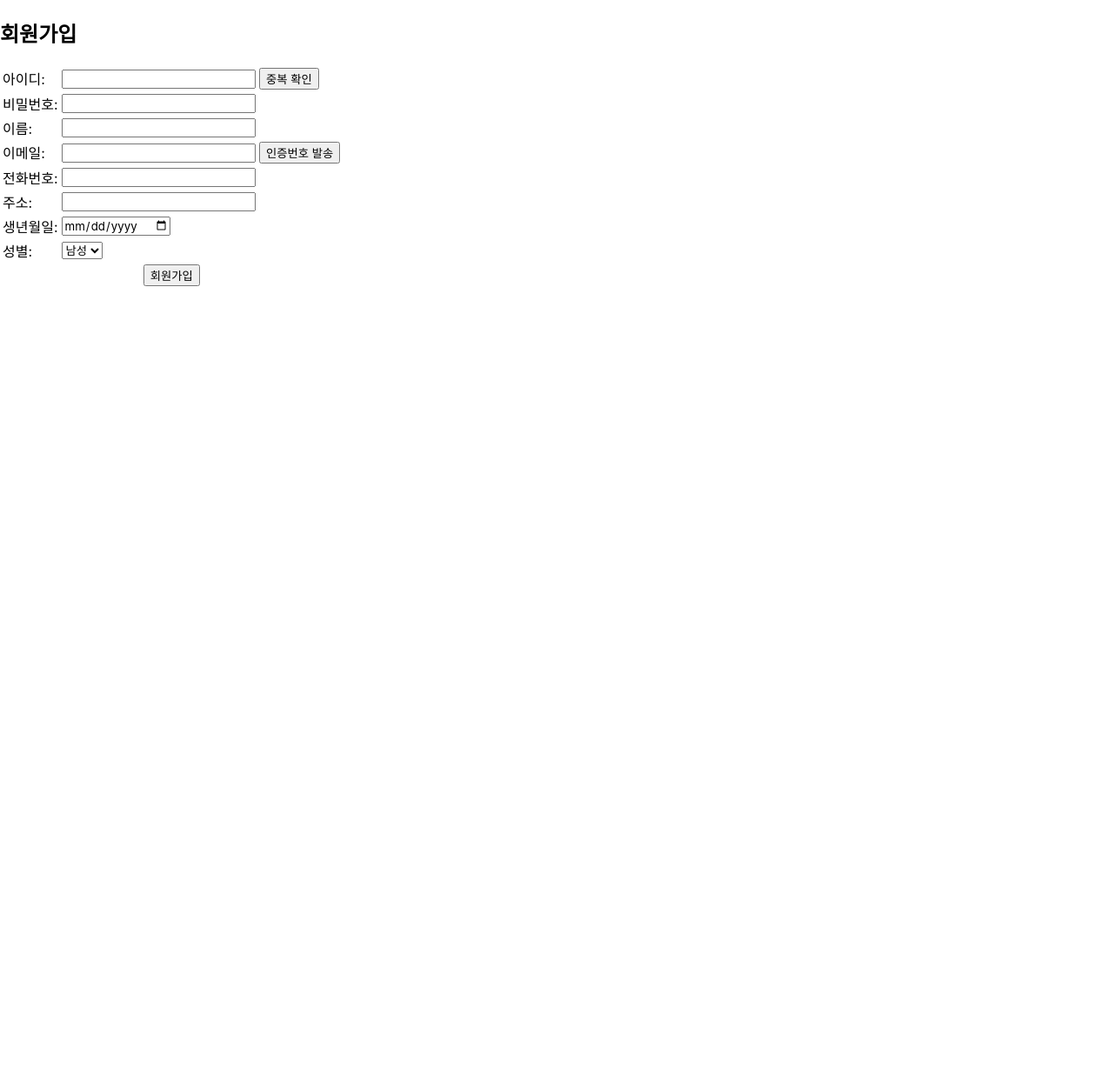
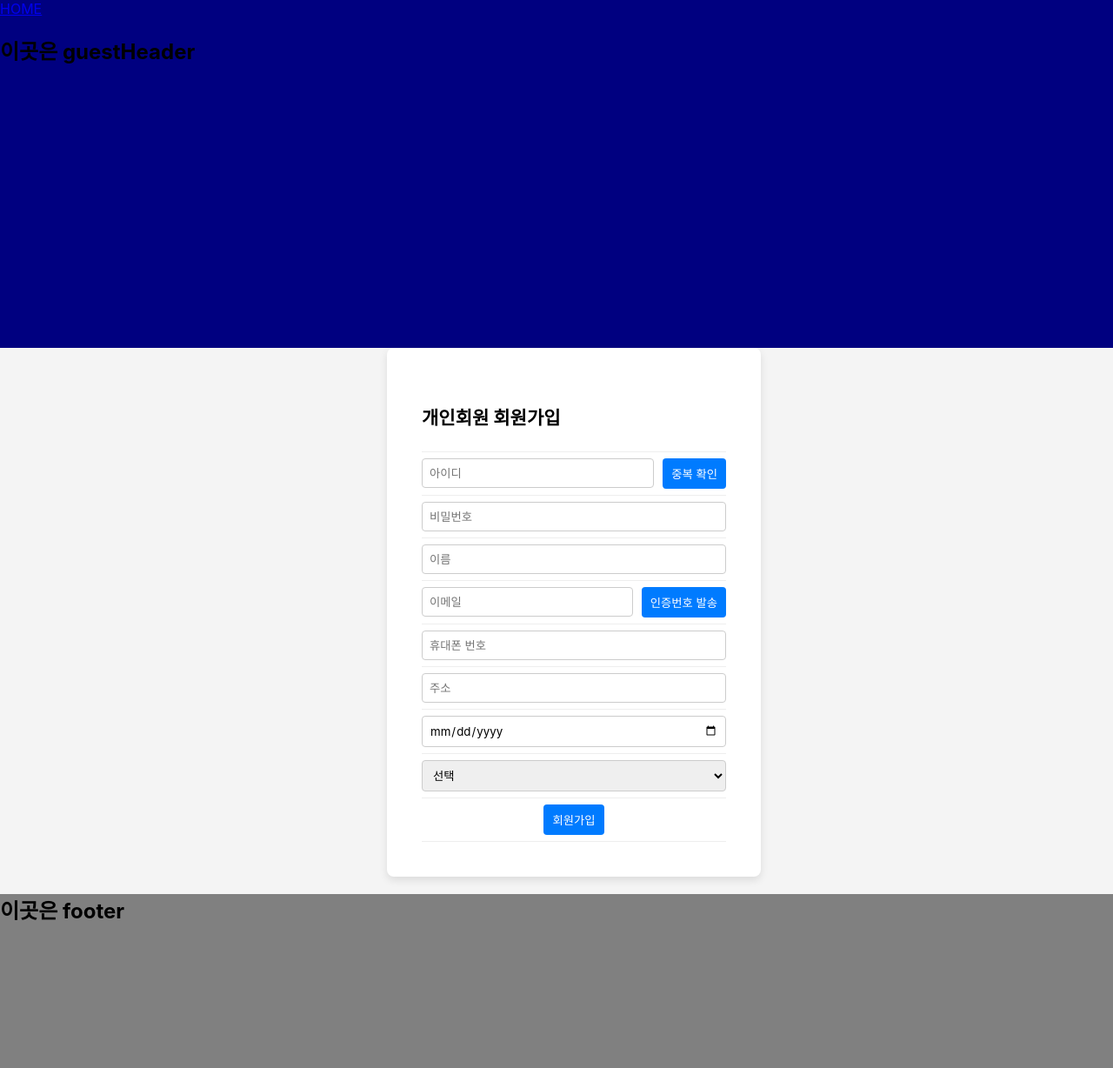
Before and after one commit to sujimvm/WorkWave, a Spring Boot app: page /user_insert.go in a window 1280 px wide. Shown: the whole page at 87% size. Before the commit the page ends 329 px from the top, so only its background shows below. Run offline with Spring Boot 4, Linux system fonts and the light colour scheme; some libraries are stand-ins or nearby versions.

Commit message:
유저 회원가입 폼 수정

```diff
--- a/Team2Project/src/main/java/com/Team2Project/WorkWave/controller/UserController.java
+++ b/Team2Project/src/main/java/com/Team2Project/WorkWave/controller/UserController.java
@@ -81,10 +81,21 @@ public class UserController {
    }
 
    // 유저 회원가입 성공
-   @PostMapping("/insertUser")
-   public String insertUser(UserDTO user) {
+   @PostMapping("/user_insert_ok.go")
+   public String insertUser(UserDTO user,
+		   					HttpServletResponse response) throws IOException {
+
+	  response.setContentType("text/html; charset=UTF-8");
+
+	  PrintWriter out = response.getWriter();
+
       userService.insertUser(user);
-      return "user/login"; // 성공 페이지로 리디렉션
+
+      out.println("<script>");
+      out.println("alert('회원가입 성공')");
+      out.println("</script>");
+
+      return "index";
    }
 
    // 유저 정보 수정받기 전 비밀번호 확인 페이지로 이동
@@ -124,7 +135,7 @@ public class UserController {
       }
    }
 
-
+   // 유저 회원 수정 성공 시 경로
    @PostMapping("/user_update.go")
    public void updateok(UserDTO dto, HttpServletResponse response) throws IOException {
 
@@ -148,6 +159,7 @@ public class UserController {
 
    }
 
+   // 유저 정보 삭제 시 삭제 페이지 이동
    @GetMapping("/user_delete.go")
    public String delete(HttpSession session) {
 
--- /dev/null
+++ b/Team2Project/src/main/resources/static/css/join.css
@@ -0,0 +1,70 @@
+@charset "UTF-8";
+
+.checkmark {
+    display: none;
+    color: green;
+    font-size: 16px;
+    margin-left: 5px;
+}
+
+body {
+    font-family: 'Arial', sans-serif;
+    background-color: #f4f4f4;
+    display: flex; /* flexbox 사용 */
+    flex-direction: column; /* 세로 방향 배치 */
+    min-height: 100vh;
+    margin: 0;
+}
+
+form {
+    background-color: #fff;
+    padding: 40px;
+    border-radius: 8px;
+    box-shadow: 0 4px 10px rgba(0, 0, 0, 0.1);
+    width: 350px; /* 또는 원하는 너비 */
+}
+
+table {
+    width: 100%;
+    border-collapse: collapse;
+}
+
+td {
+	font-size: 14px;
+    padding: 7px 0;
+    border-bottom: 1px solid #eee;
+}
+
+input[type="text"],
+input[type="password"],
+input[type="date"],
+select {
+    width: 100%;
+    padding: 8px;
+    border: 1px solid #ccc;
+    border-radius: 4px;
+    box-sizing: border-box;
+}
+
+button {
+    background-color: #007BFF; /* 파란색 버튼 */
+    color: white;
+    padding: 8px 10px;
+    border: none;
+    border-radius: 4px;
+    cursor: pointer;
+}
+
+button:hover {
+    background-color: #0056b3; /* 어두운 파란색 */
+}
+
+.inputgroup {
+    display: flex;
+    align-items: center;
+}
+
+.inputgroup input[type="text"] {
+    flex: 1;
+    margin-right: 10px;
+}
--- a/Team2Project/src/main/resources/static/css/user.css
+++ /dev/null
@@ -1,8 +0,0 @@
-@charset "UTF-8";
-
-.checkmark {
-    display: none;
-    color: green;
-    font-size: 16px;
-    margin-left: 5px;
-}
--- /dev/null
+++ b/Team2Project/src/main/resources/static/js/userInsert.js
@@ -0,0 +1,125 @@
+
+	$(document).ready(function() {
+	function validateForm() {
+	    // 아이디 중복 확인 체크 마크가 표시되어 있는지 확인
+	    var isIdValid = $('#checkmark').is(':visible');
+	    if (!isIdValid) {
+	        console.log("아이디가 유효하지 않습니다.");
+	        return false;
+	    }
+
+	    // 비밀번호 유효성 검사 체크 마크가 표시되어 있는지 확인
+	    var isPwdValid = $('#pwdCheckmark').is(':visible');
+	    if (!isPwdValid) {
+	        console.log("비밀번호가 유효하지 않습니다.");
+	        return false;
+	    }
+
+	    // 이메일 인증 체크 마크가 표시되어 있는지 확인
+	    var isEmailVer = $('#veriCheckmark').is(':visible');
+	    if (!isEmailVer) {
+	        console.log("이메일이 인증되지 않았습니다.");
+	        return false;
+	    }
+
+	    // 모든 필드가 유효한 경우
+	    return true;
+	}
+
+    $('#signupForm').submit(function(event) {
+        if (!validateForm()) {
+            alert("모든 필드를 올바르게 작성해주세요.");
+            event.preventDefault();
+        }
+    });
+
+    $('#sendCode').click(function() {
+        var email = $('#user_email').val();
+        console.log("Sending verification code to: " + email);
+        $.ajax({
+            url: '/sendCode',
+            type: 'POST',
+            dataType: 'json',
+            contentType: 'application/json',
+            data: JSON.stringify({ email: email }),
+            success: function(response) {
+                console.log("Response: ", response);
+                if (response.status === "success") {
+                    alert("인증번호가 이메일로 전송되었습니다.");
+                    $('#veriCodeContainer').show();
+                } else {
+                    alert("인증번호 전송에 실패했습니다.");
+                }
+            },
+            error: function(jqXHR, textStatus, errorThrown) {
+                console.log("Error: ", textStatus, errorThrown);
+                alert("인증번호 전송에 실패했습니다.");
+            }
+        });
+    });
+
+    $('#verifyCode').click(function() {
+        var email = $('#user_email').val();
+        var code = $('#veri_code').val();
+        console.log("Verifying code for: " + email);
+        $.ajax({
+            url: '/verifyCode',
+            type: 'POST',
+            dataType: 'json',
+            contentType: 'application/json',
+            data: JSON.stringify({ email: email, code: code }),
+            success: function(response) {
+                console.log("Response: ", response);
+                if (response.status === "success") {
+                    $('#veriCheckmark').show();
+                    alert(response.message);
+                } else {
+                    $('#veriCheckmark').hide();
+                    alert(response.message);
+                }
+            },
+            error: function(jqXHR, textStatus, errorThrown) {
+                console.log("Error: ", textStatus, errorThrown);
+                alert("인증번호 확인에 실패했습니다.");
+            }
+        });
+    });
+
+    $('#checkIdBtn').click(function() {
+        var userId = $('#user_id').val();
+        console.log("Checking ID for: " + userId);
+        $.ajax({
+            url: '/checkUserId',
+            type: 'POST',
+            dataType: 'json',
+            contentType: 'application/json',
+            data: JSON.stringify({ userId: userId }),
+            success: function(response) {
+                console.log("Response: ", response);
+                if (response.status === "available") {
+                    $('#checkmark').show();
+                    alert("사용 가능한 아이디입니다.");
+                } else {
+                    $('#checkmark').hide();
+                    alert("이미 사용 중인 아이디입니다.");
+                }
+            },
+            error: function(jqXHR, textStatus, errorThrown) {
+                console.log("Error: ", textStatus, errorThrown);
+                alert("아이디 확인에 실패했습니다.");
+            }
+        });
+    });
+
+    $('#user_pwd').on('input', function() {
+        var pwd = $(this).val();
+        var pwdPattern = /^(?=.*[!@#$%^&*(),.?":{}|<>])[A-Za-z\d!@#$%^&*(),.?":{}|<>]{8,20}$/;
+        if (pwdPattern.test(pwd)) {
+            $('#pwdCheckmark').show();
+            $('#pwdError').hide();
+        } else {
+            $('#pwdCheckmark').hide();
+            $('#pwdError').show();
+        }
+    });
+});
--- a/Team2Project/src/main/resources/templates/user/insert.html
+++ b/Team2Project/src/main/resources/templates/user/insert.html
@@ -4,63 +4,77 @@
 <meta charset="UTF-8">
 <title>Work Wave 회원가입</title>
 <link rel="stylesheet" th:href="@{/css/include.css}">
-<link rel="stylesheet" th:href="@{/css/user.css}">
+<link rel="stylesheet" th:href="@{/css/join.css}">
+<script src="https://code.jquery.com/jquery-3.7.1.min.js"></script>
+<script th:src="@{/js/userInsert.js}"></script>
 </head>
 <body>
-    <h2>회원가입</h2>
-    <form action="#" th:action="@{/insertUser}" th:object="${user}" method="post">
+
+	<div th:include="include/header::guestHeader"></div>
+	<div layout:fragment="content" class="content">
+
+	<div align="center">
+    <form id="signupForm" action="#" th:action="@{/user_insert_ok.go}" th:object="${user}" method="post">
         <table>
+        	<tr>
+        		<td colspan="2">
+        			<h2>개인회원 회원가입</h2>
+        		</td>
+        	</tr>
             <tr>
-                <td><label for="user_id">아이디:</label></td>
+
                 <td>
-                    <input type="text" id="user_id" th:field="*{user_id}" required>
-                    <button type="button" id="checkIdBtn">중복 확인</button>
+                	<div class="inputgroup">
+	                    <input type="text" id="user_id" th:field="*{user_id}" placeholder="아이디" required>
+	                    <button type="button" id="checkIdBtn">중복 확인</button>
+	                </div>
                     <span id="checkmark" class="checkmark">✔</span>
                 </td>
             </tr>
             <tr>
-                <td><label for="user_pwd">비밀번호:</label></td>
+
                 <td>
-                    <input type="password" id="user_pwd" th:field="*{user_pwd}" required>
+                    <input type="password" id="user_pwd" th:field="*{user_pwd}" placeholder="비밀번호" required>
                     <span id="pwdCheckmark" class="checkmark">✔</span>
                     <span id="pwdError" style="display:none; color: red; font-size: 12px;">비밀번호는 8자 이상 20자 이하이며 특수문자 1자를 포함해야 합니다.</span>
                 </td>
             </tr>
             <tr>
-                <td><label for="user_name">이름:</label></td>
-                <td><input type="text" id="user_name" th:field="*{user_name}" required></td>
+                <td><input type="text" id="user_name" th:field="*{user_name}" placeholder="이름"  required></td>
             </tr>
             <tr>
-                <td><label for="user_email">이메일:</label></td>
                 <td>
-                    <input type="text" id="user_email" th:field="*{user_email}" required>
-                    <button type="button" id="sendCode">인증번호 발송</button>
+                	<div class="inputgroup">
+	                    <input type="text" id="user_email" th:field="*{user_email}" placeholder="이메일" required>
+	                    <button type="button" id="sendCode">인증번호 발송</button>
+                    </div>
                 </td>
             </tr>
             <tr id="veriCodeContainer" style="display: none;">
-                <td><label for="veri_code">인증번호:</label></td>
                 <td>
-                    <input type="text" id="veri_code">
-                    <button type="button" id="verifyCode">인증번호 확인</button>
+                	<div class="inputgroup">
+	                    <input type="text" id="veri_code">
+	                    <button type="button" id="verifyCode">인증번호 확인</button>
+	                </div>
                     <span id="veriCheckmark" class="checkmark">✔</span>
                 </td>
             </tr>
             <tr>
-                <td><label for="user_phone">전화번호:</label></td>
-                <td><input type="text" id="user_phone" th:field="*{user_phone}" required></td>
+                <td><input type="text" id="user_phone" th:field="*{user_phone}" placeholder="휴대폰 번호" required></td>
             </tr>
             <tr>
-                <td><label for="user_addr">주소:</label></td>
-                <td><input type="text" id="user_addr" th:field="*{user_addr}" required></td>
+                <td><input type="text" id="user_addr" th:field="*{user_addr}" placeholder="주소" required></td>
             </tr>
             <tr>
-                <td><label for="user_birth">생년월일:</label></td>
-                <td><input type="date" id="user_birth" th:field="*{user_birth}" required></td>
+                <td>
+                	<input type="date" id="user_birth" th:field="*{user_birth}"
+                			th:value="${#dates.format(user.user_birth, 'yyyy-MM-dd')}" required>
+                </td>
             </tr>
             <tr>
-                <td><label for="user_gender">성별:</label></td>
                 <td>
-                    <select id="user_gender" th:field="*{user_gender}">
+                    <select id="user_gender" th:field="*{user_gender}" required>
+                        <option value="GENDER">선택</option>
                         <option value="M">남성</option>
                         <option value="F">여성</option>
                     </select>
@@ -73,100 +87,7 @@
             </tr>
         </table>
     </form>
+    </div>
+    <div th:include="include/footer::footer"></div>
 </body>
-
-<script src="https://code.jquery.com/jquery-3.4.1.min.js"></script>
-<script type="text/javascript">
-$(document).ready(function() {
-    $('#sendCode').click(function() {
-        var email = $('#user_email').val();
-        console.log("Sending verification code to: " + email);
-        $.ajax({
-            url: '/sendCode',
-            type: 'POST',
-            dataType: 'json',
-            contentType: 'application/json',
-            data: JSON.stringify({ email: email }),
-            success: function(response) {
-                console.log("Response: ", response);
-                if (response.status === "success") {
-                    alert("인증번호가 이메일로 전송되었습니다.");
-                    $('#veriCodeContainer').show();
-                } else {
-                    alert("인증번호 전송에 실패했습니다.");
-                }
-            },
-            error: function(jqXHR, textStatus, errorThrown) {
-                console.log("Error: ", textStatus, errorThrown);
-                alert("인증번호 전송에 실패했습니다.");
-            }
-        });
-    });
-
-    $('#verifyCode').click(function() {
-        var email = $('#user_email').val();
-        var code = $('#veri_code').val();
-        console.log("Verifying code for: " + email);
-        $.ajax({
-            url: '/verifyCode',
-            type: 'POST',
-            dataType: 'json',
-            contentType: 'application/json',
-            data: JSON.stringify({ email: email, code: code }),
-            success: function(response) {
-                console.log("Response: ", response);
-                if (response.status === "success") {
-                    $('#veriCheckmark').show();
-                    alert(response.message);
-                } else {
-                    $('#veriCheckmark').hide();
-                    alert(response.message);
-                }
-            },
-            error: function(jqXHR, textStatus, errorThrown) {
-                console.log("Error: ", textStatus, errorThrown);
-                alert("인증번호 확인에 실패했습니다.");
-            }
-        });
-    });
-
-    $('#checkIdBtn').click(function() {
-        var userId = $('#user_id').val();
-        console.log("Checking ID for: " + userId);
-        $.ajax({
-            url: '/checkUserId',
-            type: 'POST',
-            dataType: 'json',
-            contentType: 'application/json',
-            data: JSON.stringify({ userId: userId }),
-            success: function(response) {
-                console.log("Response: ", response);
-                if (response.status === "available") {
-                    $('#checkmark').show();
-                    alert("사용 가능한 아이디입니다.");
-                } else {
-                    $('#checkmark').hide();
-                    alert("이미 사용 중인 아이디입니다.");
-                }
-            },
-            error: function(jqXHR, textStatus, errorThrown) {
-                console.log("Error: ", textStatus, errorThrown);
-                alert("아이디 확인에 실패했습니다.");
-            }
-        });
-    });
-
-    $('#user_pwd').on('input', function() {
-        var pwd = $(this).val();
-        var pwdPattern = /^(?=.*[!@#$%^&*(),.?":{}|<>])[A-Za-z\d!@#$%^&*(),.?":{}|<>]{8,20}$/;
-        if (pwdPattern.test(pwd)) {
-            $('#pwdCheckmark').show();
-            $('#pwdError').hide();
-        } else {
-            $('#pwdCheckmark').hide();
-            $('#pwdError').show();
-        }
-    });
-});
-</script>
 </html>
```
